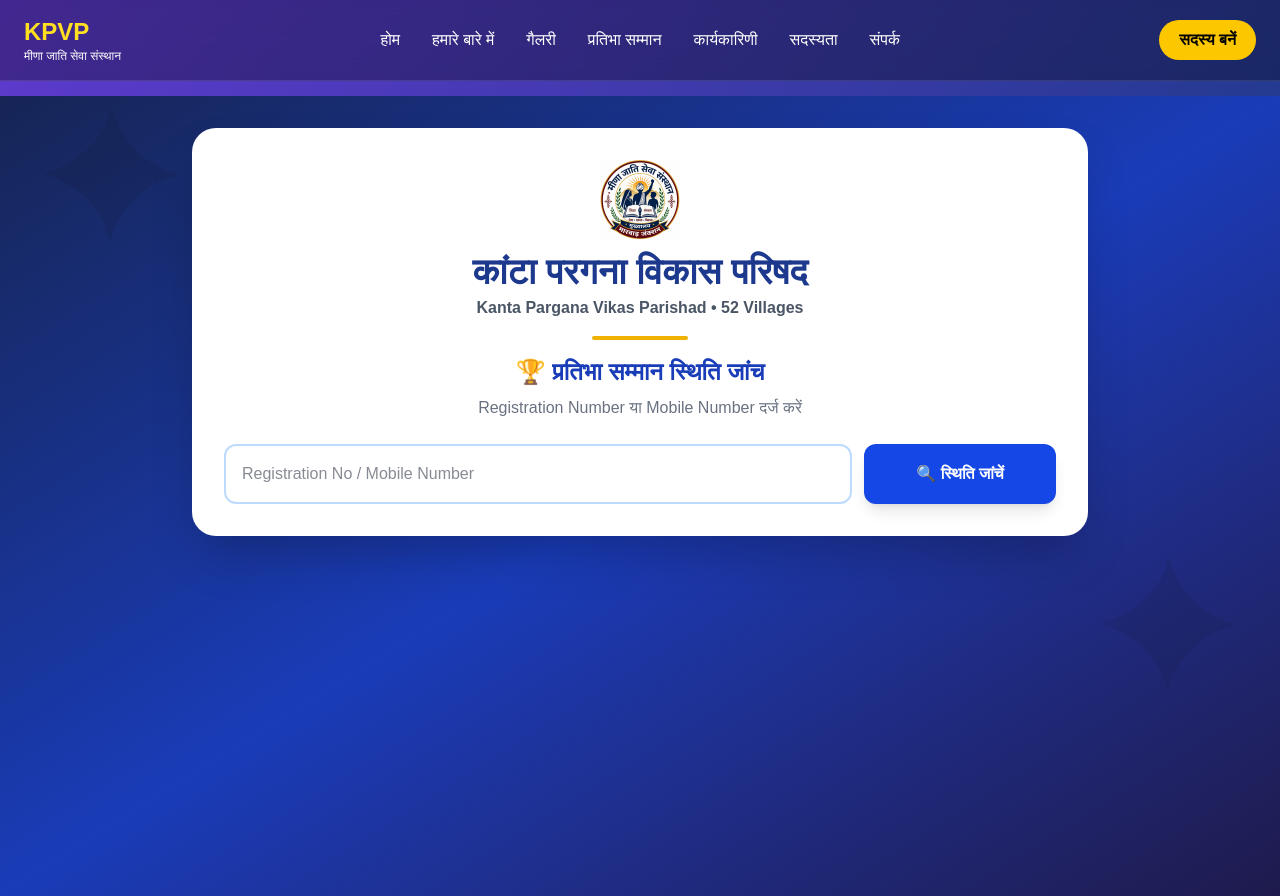
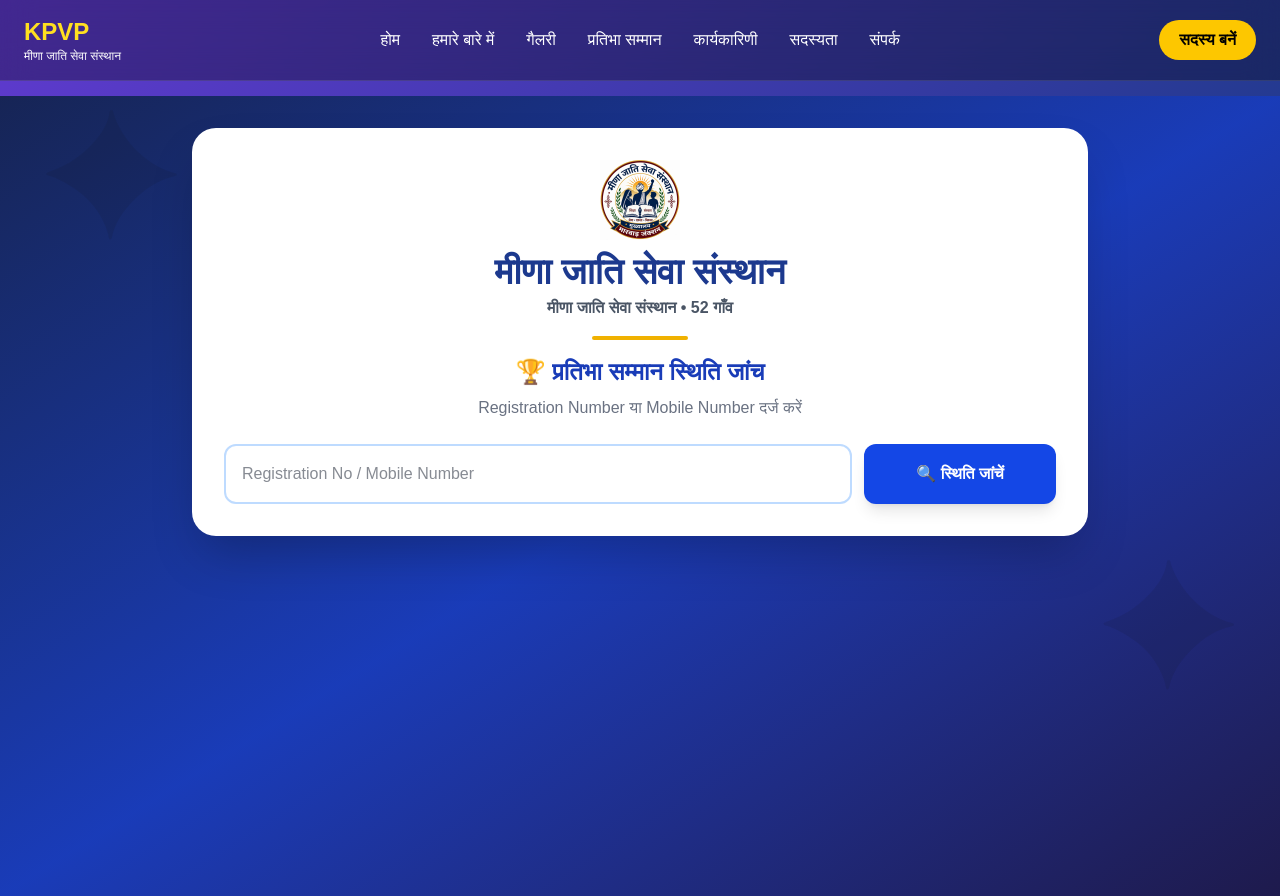
Before and after one commit to kpvp1/kpvp, a Next.js app: page /pratibha-status in a window 1280 px wide. Built offline with nearby package versions, Linux system fonts and the light colour scheme; a web font is replaced by a local one.

Commit message:
Add auto scrolling saints section

```diff
--- a/app/api/birthday/route.ts
+++ b/app/api/birthday/route.ts
@@ -74,7 +74,7 @@ export async function GET() {
     // Birthday message
     let message = `🎊🎂 <b>आज का जन्मदिन</b> 🎂🎊
 
-🙏 <b>कांटा परगना विकास परिषद</b> 🙏
+🙏 <b>मीणा जाति सेवा संस्थान</b> 🙏
 <b>52 गाँव • एक परिवार</b>
 
 ━━━━━━━━━━━━━━━━━━
@@ -97,14 +97,14 @@ export async function GET() {
 
     message += `━━━━━━━━━━━━━━━━━━
 
-🌺 <b>कांटा परगना विकास परिषद परिवार</b> की ओर से सभी जन्मदिन वाले सदस्यों को हार्दिक शुभकामनाएँ। 🌺
+🌺 <b>मीणा जाति सेवा संस्थान परिवार</b> की ओर से सभी जन्मदिन वाले सदस्यों को हार्दिक शुभकामनाएँ। 🌺
 
 ईश्वर आपको सुख, समृद्धि, उत्तम स्वास्थ्य एवं दीर्घायु प्रदान करें। 🙏
 
 🎉 आपका जीवन खुशियों से भरा रहे और आपका जीवन खुशियों से सदैव भरा रहे।
 
 ━━━━━━━━━━━━━━━━━━
-🕉️ <b>KPVP • 52 गाँव • एक परिवार</b>`;
+🕉️ <b>मीणा जाति सेवा संस्थान • 52 गाँव • एक परिवार</b>`;
 
     // Telegram
     const response = await fetch(
--- a/app/committee/page.tsx
+++ b/app/committee/page.tsx
@@ -38,7 +38,7 @@ export default function CommitteePage() {
           </h1>
 
           <p className="text-white/80 mt-3">
-            कांटा परगना विकास परिषद की कार्यकारिणी
+            मीणा जाति सेवा संस्थान की कार्यकारिणी
           </p>
         </div>
 
--- a/app/contact/page.tsx
+++ b/app/contact/page.tsx
@@ -45,7 +45,7 @@ export default function ContactPage() {
           </h1>
 
           <p className="text-gray-500 mt-2">
-            कांटा परगना विकास परिषद
+            मीणा जाति सेवा संस्थान से संपर्क करने के लिए नीचे दिए गए विवरण का उपयोग करें।
           </p>
         </div>
 
--- a/app/globals.css
+++ b/app/globals.css
@@ -261,3 +261,25 @@ body {
     opacity: 0;
   }
 }
+
+@keyframes guruScroll {
+  0% {
+    transform: translateX(0);
+  }
+
+  50% {
+    transform: translateX(calc(-50%));
+  }
+
+  100% {
+    transform: translateX(0);
+  }
+}
+
+.animate-guru-scroll {
+  width: max-content;
+  animation: guruScroll 25s linear infinite;
+}
+.animate-guru-scroll:hover {
+  animation-play-state: paused;
+}
--- a/app/membership/page.tsx
+++ b/app/membership/page.tsx
@@ -4,6 +4,8 @@ import { useState } from "react";
 import { supabase } from "../../lib/supabase";
 
 export default function MembershipPage() {
+
+  const [loading, setLoading] = useState(false);
 
   const [photo, setPhoto] = useState<File | null>(null);
   const [relationType, setRelationType] = useState("Father");
@@ -21,11 +23,12 @@ export default function MembershipPage() {
 
   async function handleSubmit(e: any) {
     e.preventDefault();
-
+    setLoading(true);
     // Mobile Validation
 
     if (!/^[0-9]{10}$/.test(formData.mobile)) {
       setMessage("❌ कृपया सही 10 अंकों का मोबाइल नंबर दर्ज करें");
+      setLoading(false);
       return;
     }
 
@@ -42,6 +45,7 @@ export default function MembershipPage() {
       setMessage(
         "❌ यह सदस्य पहले से पंजीकृत है।"
       );
+      setLoading(false);
       return;
     }
 
@@ -61,6 +65,7 @@ export default function MembershipPage() {
 
       if (uploadError) {
         setMessage(uploadError.message);
+        setLoading(false);
         return;
       }
 
@@ -95,6 +100,7 @@ export default function MembershipPage() {
 
    if (error) {
   setMessage("❌ Error: " + error.message);
+  setLoading(false);
   return;
 }
 
@@ -126,6 +132,7 @@ try {
 setMessage(
   `✅ आवेदन सफलतापूर्वक जमा हो गया | Registration No: ${registration_no}`
 );
+setLoading(false);
 
     setFormData({
   member_name: "",
@@ -158,7 +165,7 @@ setRelationName("");
   </h1>
 
   <p className="text-gray-500 mt-2">
-    कांटा परगना विकास परिषद (52 गाँव)
+    मीणा जाति सेवा संस्थान (52 गाँव)
   </p>
 </div>
 
@@ -328,9 +335,16 @@ setRelationName("");
 
           <button
   type="submit"
-  className="w-full h-14 bg-gradient-to-r from-blue-600 to-indigo-600 text-white text-lg font-bold rounded-xl shadow-lg hover:scale-[1.02] transition"
+  disabled={loading}
+  className={`w-full h-14 text-white text-lg font-bold rounded-xl shadow-lg transition ${
+    loading
+      ? "bg-gray-500 cursor-not-allowed"
+      : "bg-gradient-to-r from-blue-600 to-indigo-600 hover:scale-[1.02]"
+  }`}
 >
-  सदस्यता आवेदन करें
+  {loading
+    ? "⏳ फॉर्म सबमिट हो रहा है..."
+    : "सदस्यता आवेदन करें"}
 </button>
 
         </form>
--- a/app/page.tsx
+++ b/app/page.tsx
@@ -290,26 +290,20 @@ async function loadStudents() {
 
 {/* Religious Gurus Section */}
 <section className="max-w-6xl mx-auto px-4 md:px-6 py-16">
-
   <div className="text-center mb-8">
     <h2 className="text-3xl md:text-4xl font-bold text-yellow-300">
       🙏पूज्य संत-महापुरुष🙏
     </h2>
 
     <p className="text-white/80 mt-3 text-base md:text-lg">
-
       ॥ जानुन्दा बगेची के संत ॥
-
+      <br />
       जानुन्दा बगेची की पावन संत परंपरा श्रद्धा, भक्ति, तप और आध्यात्मिक चेतना की अमूल्य धरोहर है। यहाँ के संतों ने समाज को धर्म, सेवा, सदाचार और एकता का मार्ग दिखाया है।
     </p>
   </div>
 
-  {/* Horizontal Cards */}
-  <div className="overflow-x-auto scrollbar-hide">
-    <div className="flex gap-5 min-w-max pb-4">
-
-      {/* Bhakar Das Ji */}
-
+  <div className="overflow-hidden">
+    <div className="flex gap-5 min-w-max pb-4 animate-guru-scroll">
       <div className="w-64 md:w-60 shrink-0 h-[430px] bg-white/10 backdrop-blur-md border border-white/20 rounded-3xl p-4 text-center shadow-2xl">
         <img
           src="/gurus/bhakar-das.jpg"
@@ -326,8 +320,6 @@ async function loadStudents() {
         </p>
       </div>
 
-
-{/* Bhur Das Ji */}
       <div className="w-64 md:w-60 shrink-0 h-[430px] bg-white/10 backdrop-blur-md border border-white/20 rounded-3xl p-4 text-center shadow-2xl">
         <img
           src="/gurus/bhur-das.jpg"
@@ -344,11 +336,6 @@ async function loadStudents() {
         </p>
       </div>
 
-
-
-
-
-      {/* Ram Das Ji */}
       <div className="w-64 md:w-60 shrink-0 h-[430px] bg-white/10 backdrop-blur-md border border-white/20 rounded-3xl p-4 text-center shadow-2xl">
         <img
           src="/gurus/ram-das.jpg"
@@ -365,19 +352,14 @@ async function loadStudents() {
         </p>
       </div>
 
-{/* Bhakti Das Ji */}
       <div className="w-64 md:w-60 shrink-0 relative pt-0 text-center">
-
-  {/* Badge - Frame के बाहर ऊपर */}
         <div className="absolute -top-12 left-1/2 -translate-x-1/2 z-10 whitespace-nowrap">
           <div className="bg-yellow-400 text-black text-sm font-bold py-2 px-5 rounded-full shadow-lg">
             वर्तमान गद्दीपति
           </div>
         </div>
 
-  {/* Main Frame - बाकी सभी के बिल्कुल बराबर */}
         <div className="h-[430px] bg-white/10 backdrop-blur-md border border-yellow-300/40 rounded-3xl p-4 text-center shadow-2xl">
-
           <img
             src="/gurus/bhakti-das.jpg"
             alt="परम पूज्य बाल योगी भक्तिदास जी महाराज"
@@ -393,9 +375,7 @@ async function loadStudents() {
               👑 वर्तमान गद्दीपति
             </div>
           </div>
-
         </div>
-
       </div>
     </div>
   </div>
@@ -403,9 +383,7 @@ async function loadStudents() {
   <p className="text-center text-white/50 text-sm mt-2 md:hidden">
     ← दाएँ-बाएँ स्वाइप करें →
   </p>
-
 </section>
-
 
       {/* Today's Birthday */}
       <div className="max-w-6xl mx-auto mt-10">
--- a/app/pratibha-certificate/page.tsx
+++ b/app/pratibha-certificate/page.tsx
@@ -96,11 +96,11 @@ function PratibhaCertificateContent() {
           />
 
           <h1 className="text-5xl font-bold text-red-700 mt-2">
-            कांटा परगना विकास परिषद
+            मीणा जाति सेवा संस्थान
           </h1>
 
           <p className="text-2xl text-blue-700 font-semibold mt-2">
-            मारवाड़ मीणा समाज कांटा परगना
+            मुख्यालय : मारवाड़ जंक्शन
           </p>
 
           <div className="inline-block mt-4 px-10 py-3 bg-gradient-to-r from-yellow-500 to-orange-500 rounded-full shadow-lg">
--- a/app/pratibha-status/page.tsx
+++ b/app/pratibha-status/page.tsx
@@ -68,11 +68,11 @@ export default function PratibhaStatusPage() {
             />
 
             <h1 className="text-2xl md:text-4xl font-extrabold text-blue-900">
-              कांटा परगना विकास परिषद
+              मीणा जाति सेवा संस्थान
             </h1>
 
             <p className="text-gray-600 font-semibold mt-1">
-              Kanta Pargana Vikas Parishad • 52 Villages
+              मीणा जाति सेवा संस्थान • 52 गाँव
             </p>
 
             <div className="w-24 h-1 bg-yellow-500 mx-auto my-4 rounded-full" />
@@ -155,11 +155,11 @@ export default function PratibhaStatusPage() {
               />
 
               <h1 className="text-2xl md:text-4xl font-extrabold">
-                कांटा परगना विकास परिषद
+                मीणा जाति सेवा संस्थान
               </h1>
 
               <p className="text-blue-100 mt-1">
-                Kanta Pargana Vikas Parishad • 52 Villages
+                meena jati sewa sansthan • 52 Villages
               </p>
 
               <div className="mt-5 inline-block border-2 border-yellow-400
@@ -348,7 +348,7 @@ export default function PratibhaStatusPage() {
             <div className="bg-gray-50 border-t px-6 py-5 text-center">
 
               <p className="text-gray-500 text-sm">
-                कांटा परगना विकास परिषद • 52 गाँव
+                मीणा जाति सेवा संस्थान • 52 गाँव
               </p>
 
               <p className="text-gray-400 text-xs mt-1">
--- a/components/MembershipPopup.tsx
+++ b/components/MembershipPopup.tsx
@@ -28,7 +28,7 @@ export default function MembershipPopup() {
         />
 
         <h2 className="text-2xl font-bold text-blue-800">
-          कांटा परगना विकास परिषद
+          🎉 मीणा जाति सेवा संस्थान
         </h2>
 
         <p className="mt-4 text-gray-700">
```
Lines whose indentation alone changed are shown as unchanged.
